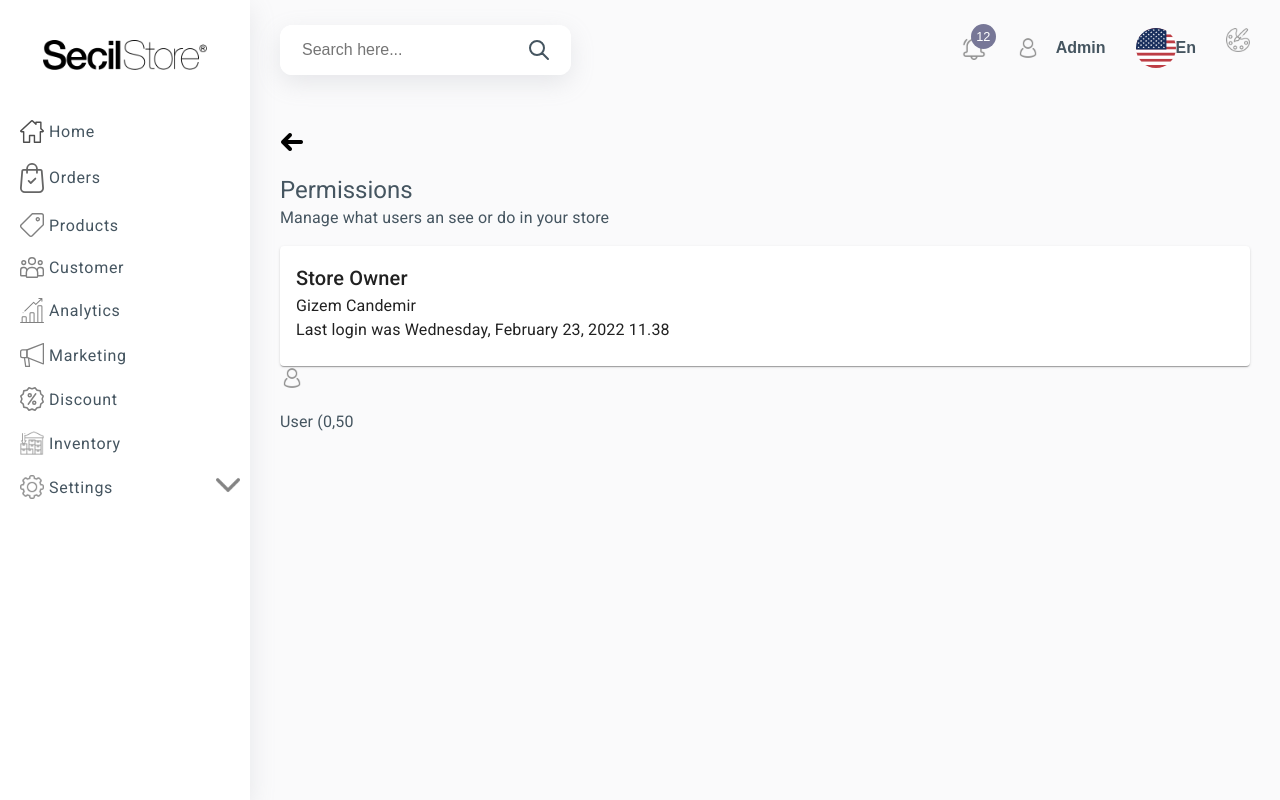
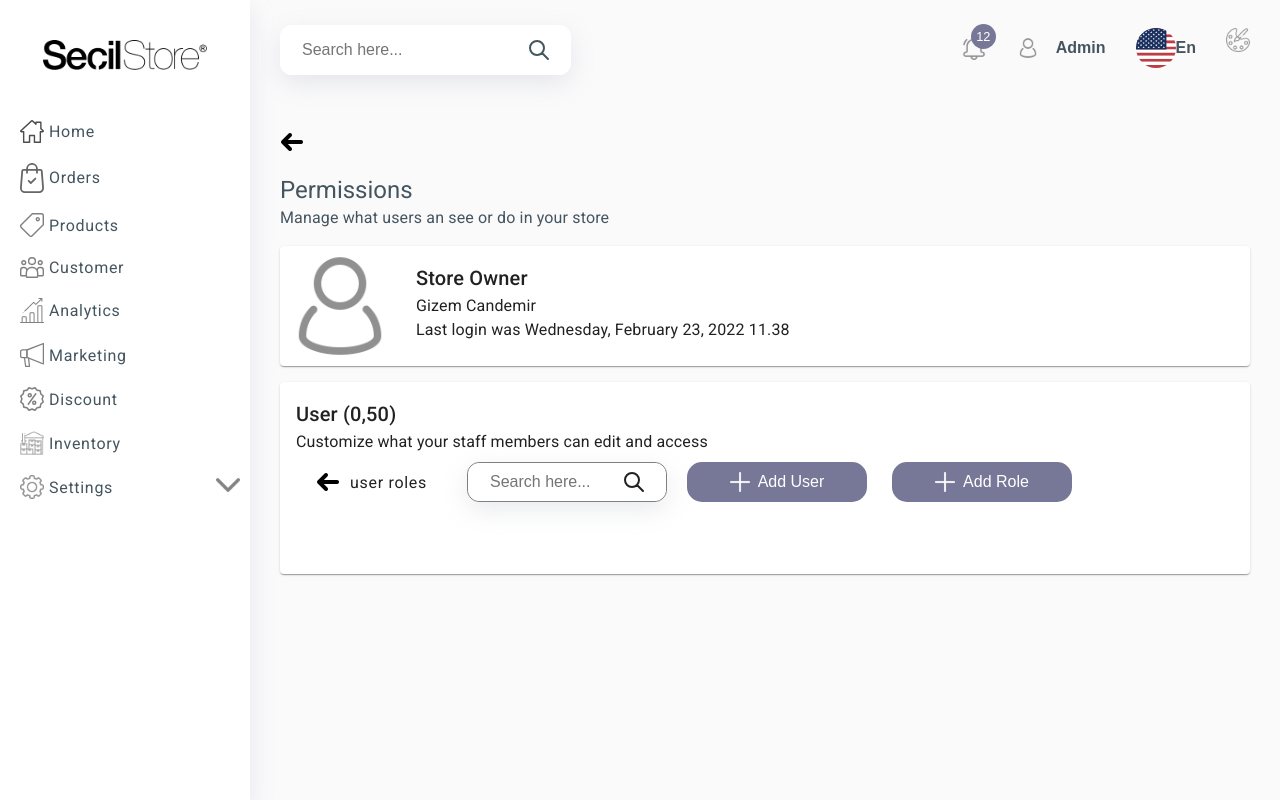
Before and after one commit to gizemcandemirr/nextdashboardV2, a Next.js app: page /settings/advanced in a window 1280 px wide. Built offline with nearby package versions, Linux system fonts and the light colour scheme.

Commit message:
Material UI added, created permissions

```diff
--- a/pages/settings/advanced.js
+++ b/pages/settings/advanced.js
@@ -1,9 +1,10 @@
-import { Grid, Typography, Card, CardContent} from '@mui/material'
+import { Grid, Typography, Card, CardContent, CardMedia} from '@mui/material'
 import { Box } from '@mui/system'
 import React from 'react'
-import styles from '../../styles/Advanced.module.css'
+import TableHeader from '../../components/tableHeader/TableHeader.js'
+const advanced = () => {
+  const data= [{name: 'Add User', url: '/sidebarIcon/plus.png'}, {name: 'Add Role', url: '/sidebarIcon/plus.png'}]
 
-const advanced = () => {
   return (
 
     <Grid container spacing={2}>
@@ -17,27 +18,43 @@ const advanced = () => {
 
        <Grid item xs={12} md={12}>
          <Card sx={{ display: 'flex' }}>
+         <CardMedia
+        component="img"
+        sx={{ width: 120 }}
+        image="/sidebarIcon/account.png"
+        alt="Live from space album cover"
+      />
           <Box sx={{ display: 'flex', flexDirection: 'column' }}>
             <CardContent sx={{ flex: '1 0 auto' }}>
               <Typography variant="h6">Store Owner</Typography>
          <Typography>Gizem Candemir</Typography>
             <Typography> Last login was Wednesday, February 23, 2022 11.38</Typography>
             </CardContent>
-
           </Box>
 
          </Card>
 
 
-       <img src="/sidebarIcon/account.png" width={24} />
-
 
        </Grid>
 
        <Grid item xs={12} md={12}>
-       <Typography>User (0,50</Typography>
+         <Card sx={{ display: 'flex' }}>
 
-     </Grid>
+          <Box sx={{ display: 'flex', flexDirection: 'column' }}>
+            <CardContent sx={{ flex: '1 0 auto' }}>
+              <Typography variant="h6">User (0,50)</Typography>
+         <Typography>Customize what your staff members can edit and access</Typography>
+         <TableHeader data={data}  />
+
+            </CardContent>
+          </Box>
+
+         </Card>
+
+
+
+       </Grid>
 
     </Grid>
 
```
